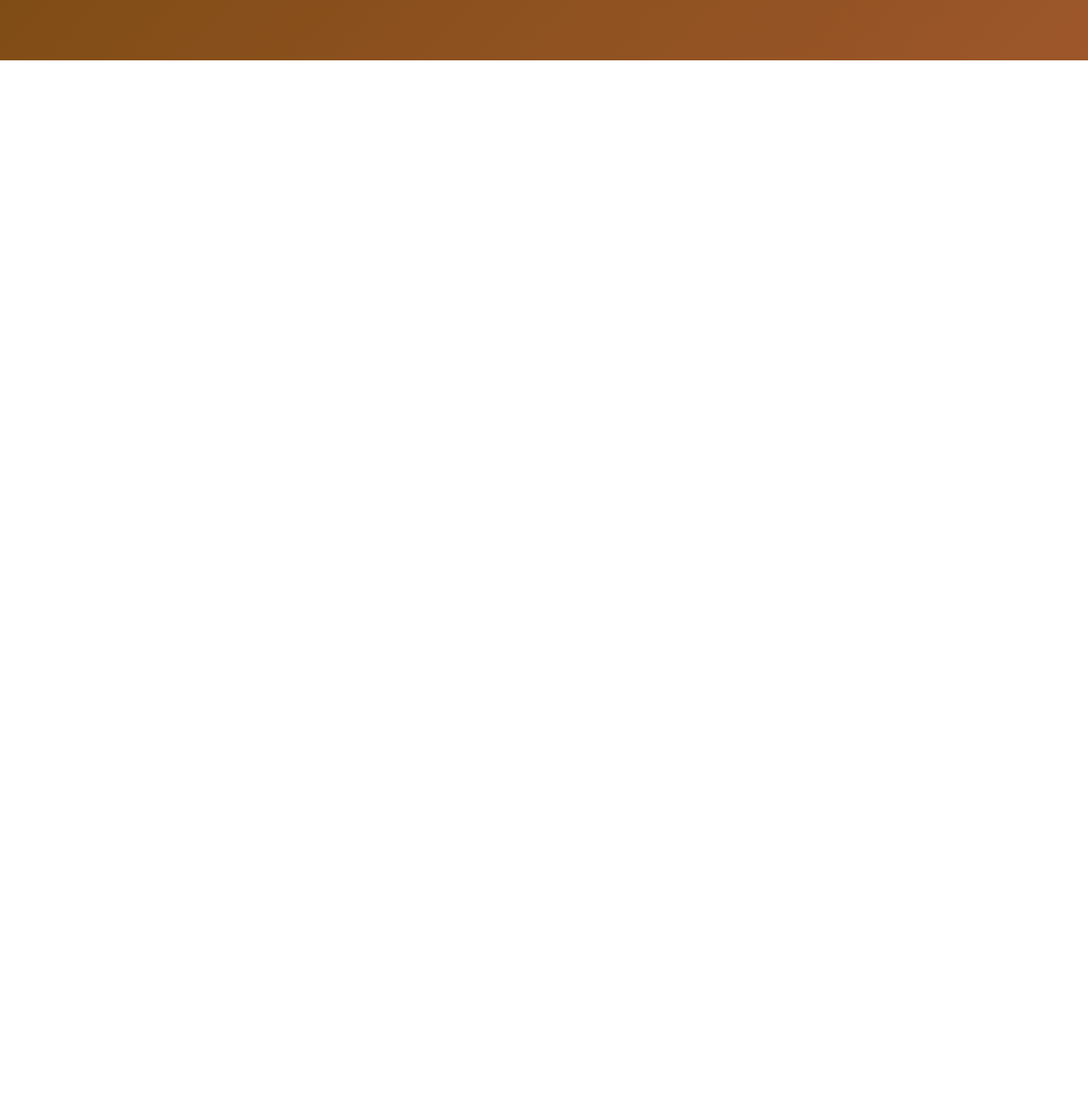
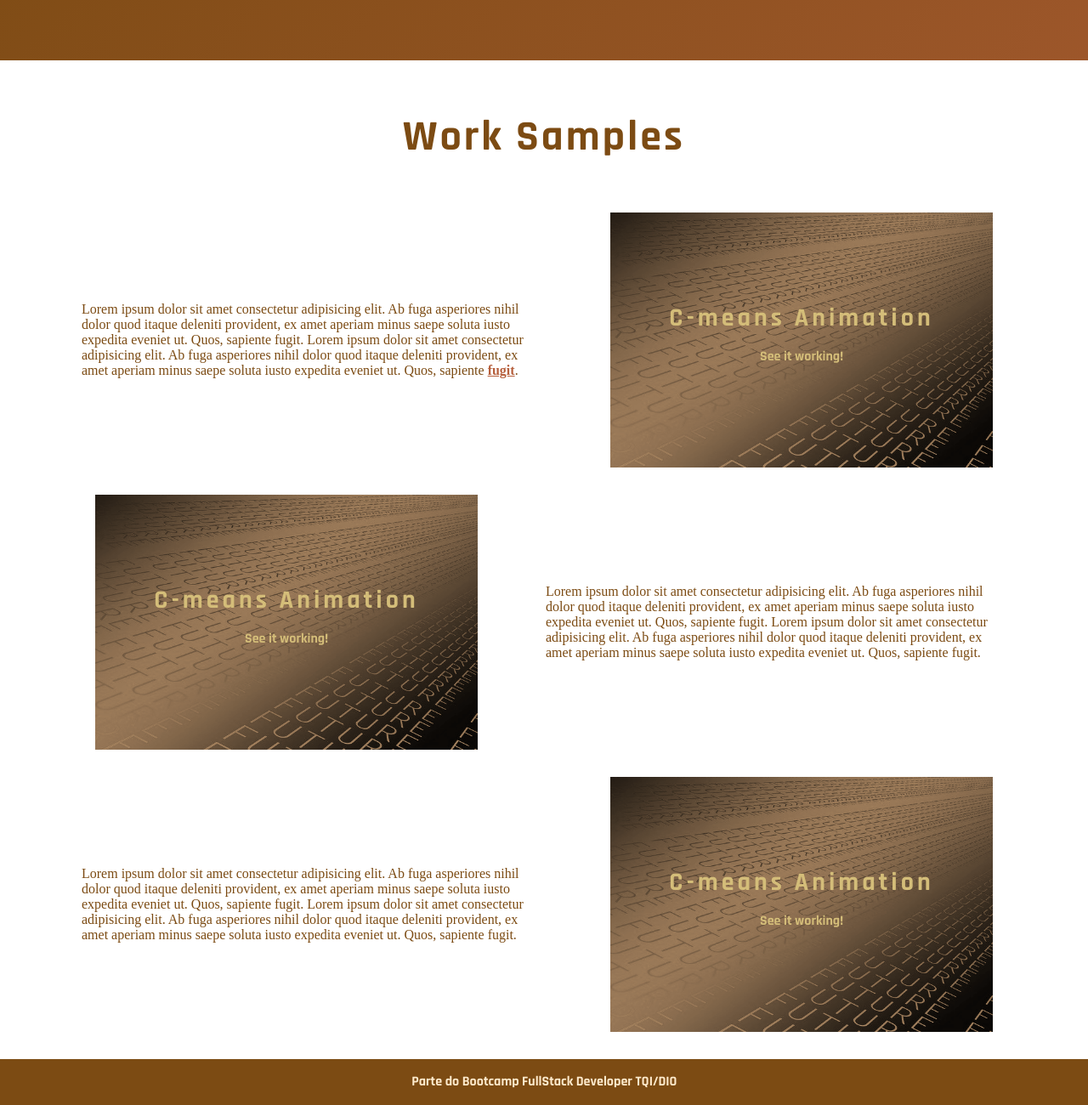
Before and after one commit to PaulaDev21/BootcampTQI-html5, a plain HTML site: page xxx.html in a window 1280 px wide. Shown: the part 729-2029 px from the top of the page at 85% size. Before the commit the page ends 800 px from the top, so only its background shows below. Drawn offline with Linux system fonts and the light colour scheme; a web font is replaced by a local one.

Commit message:
Implemented the content area with anim.card. Issue on animation border.

```diff
--- a/stylesheets/xxx.css
+++ b/stylesheets/xxx.css
@@ -1,4 +1,5 @@
 @import url('https://fonts.googleapis.com/css2?family=Rajdhani:wght@400;700&display=swap');
+@import url('https://fonts.googleapis.com/css2?family=Gentium+Basic:ital,wght@0,400;0,700;1,400&display=swap');
 
 body{
     margin: 0;
@@ -100,35 +101,34 @@ body{
 }
 
 /* ============== menu ITEMS ===========*/
-.menu-separator {
+.menu-background{
     position: absolute;
-    top: 28px;
-    right: 30px;
-    background: invisible;
-    border: 3px solid red;
+    background-color: blanchedalmond;
+    top: -25%;
+    right: -20%;
     height: 40px;
     width: 40px;
+    visibility: hidden;
     border-radius: 50%;
-    box-shadow: 0px 0px 0px 0px blanchedalmond;
-    z-index: -1;
-    transition: 1s ease-in-out 0s;
+    /* box-shadow: 0px 0px 0px 0px blanchedalmond; */
+    transition: 0.5s ease-in-out 0s;
 }
 
-.menu-items{
+.menu-content{
     position: fixed;
     top: 0;
     left: 0;
     width: 100%;
     height: 100vh;
+    border-radius: 50%;
     display: flex;
     flex-direction: column;
     justify-content: center;
     align-items: center;
-    z-index: 2;
     opacity: 0;
     visibility: hidden;
     list-style-type: none;
-    transition: 1s ease-in-out 0s;
+    transition: 0.5s ease-in 0s;
 }
 
 .menu-items ul {
@@ -142,9 +142,15 @@ body{
     color:rgb(124, 75, 19);
     text-decoration: none;
     text-transform: capitalize;
+    transition: ease-in-out;
 }
 
-/* =============== MENU APPEARANCE ANIMATION ========== */
+.menu-items ul li a:hover{
+    color:rgb(165, 118, 47)
+}
+
+/* =============== MENU APPEARANCE ANIMATION ==========
+*/
 #menu-check:checked + .menu-label{
     background-color: blanchedalmond;
 }
@@ -153,19 +159,23 @@ body{
   background-color: rgb(124, 75, 19);
 }
 
-#menu-check:checked ~ .menu-separator{
-    width:80%;
-    height: 80%;
-    box-shadow: 0px 0px 0px 50vmax blanchedalmond;
-    z-index: 1;
+#menu-check:checked ~ .menu-content{
+    opacity: 1;
+    visibility: visible;
+    z-index: 2;
 }
 
-#menu-check:checked + .menu-content.menu-items{
-    opacity: 1;
+ #menu-check:checked ~ .menu-background{
+    width: 110%;
+    height: 120vh;
+    /* box-shadow: 0px 0px 0px 50vmax red; */
     visibility: visible;
-
 }
 
+#menu-check:checked ~ .main-header .header-content {
+    visibility: hidden;
+    opacity: 0;
+}
 
 /* ==== HEADER CONTENT ===== */
 .header-content{
@@ -203,3 +213,125 @@ h1, h2{
     color: rgb(124, 75, 19);
     background-color: blanchedalmond;
 }
+
+/* =========== PAGE CONTENT - ARTICLE SUMMARIES =====
+*/
+.content-area{
+    color:rgb(124, 75, 19);
+    width: 100%;
+    height: auto;
+    display: flex;
+    flex-direction: column;
+    align-items: center;
+    justify-content:center;
+    margin: 1rem 0;
+}
+.content-area h2{
+    font-size: 50px;
+}
+.content-area a{
+    color: rgba(182,95,60,1);
+    font-weight: bold;
+}
+.content-area a:hover{
+    color: rgb(235, 189, 53)
+}
+
+.all-summaries{
+    display: flex;
+    flex-direction: column;
+    justify-content: center;
+    align-items: center;
+    width: 90%;
+
+}
+.summary-wrapper1 {
+    display: flex;
+    justify-content: center;
+    align-items: center;
+    width: 100%
+}
+
+.summary-wrapper2 {
+    display: flex;
+    flex-direction: row-reverse;
+    justify-content: center;
+    align-items: center;
+    width: 100%
+}
+
+.text-summary{
+    width: 50%;
+    padding: 0 2rem;
+    font-family: 'Gentium Basic', serif;
+}
+
+.card-wrapper{
+    width:50%;
+    height: auto;
+    display: flex;
+    justify-items: center;
+    align-items: center;
+}
+
+.card-wrapper::before{
+    content: '';
+    position: absolute;
+    width: 100px;
+    height: 100px;
+    border: 1px solid blanchedalmond;
+    opacity: 0;
+    transition: 0.3s;
+}
+
+.card-wrapper h2 {
+    color:rgb(235, 189, 53);
+    font-size: 30px;
+    letter-spacing: 4px;
+    margin: 0;
+    transition: 0.3s;
+}
+
+.card-wrapper p{
+    color:rgb(235, 189, 53);
+    font-weight: bold;
+
+}
+.card{
+    width: 450px;
+    height: 300px;
+    margin: 1em 3em;
+    background-image: url('../img/card-background.png');
+    background-repeat: no-repeat;
+    background-size: cover;
+    background-position: center;
+    display: flex;
+    flex-direction: column;
+    justify-content: center;
+    align-items: center;
+    filter: grayscale(0.5);
+    color: blanchedalmond;
+    cursor:pointer;
+    transition: 0.3s;
+}
+
+.card:hover {
+    filter: unset;
+}
+
+.card:hover > .card-wrapper::before {
+    opacity: 1;
+    width: 350px;
+    height: 200px;
+}
+
+footer {
+    padding: 0.02rem;
+    font-weight: bold;
+    font-display: 2px;
+    text-align: center;
+    background-color: rgb(124, 75, 19);
+    color:blanchedalmond;
+    width: 100%;
+
+}
--- a/xxx.html
+++ b/xxx.html
@@ -13,13 +13,15 @@
     <header class="main-header">
 
         <div class="menu">
+
             <input type="checkbox" name="" id="menu-check">
             <label for="menu-check" class="menu-label">
                 <div class="trace"></div>
                 <div class="trace"></div>
                 <div class="trace"></div>
             </label>
-            <div class="menu-separator"></div>
+            <div class="menu-background"></div>
+
             <div class="menu-content">
                 <nav class="menu-items">
                     <ul>
@@ -41,6 +43,86 @@
             </nav>
         </div>
     </header>
+
+    <section class="content-area">
+        <header>
+            <h2>Work Samples</h2>
+        </header>
+        <div class="all-summaries">
+            <section class="summary-wrapper1">
+                <summary class="text-summary">
+                    <p>
+                        Lorem ipsum dolor sit amet consectetur
+                        adipisicing elit. Ab fuga asperiores nihil
+                        dolor quod itaque deleniti provident, ex
+                        amet aperiam minus saepe soluta iusto
+                        expedita eveniet ut. Quos, sapiente fugit.
+                        Lorem ipsum dolor sit amet consectetur
+                        adipisicing elit. Ab fuga asperiores nihil
+                        dolor quod itaque deleniti provident, ex
+                        amet aperiam minus saepe soluta iusto
+                        expedita eveniet ut. Quos, sapiente <a href="#">fugit</a>.
+                    </p>
+                </summary>
+                <section class="card-wrapper">
+                    <div class="card">
+                        <h2>C-means Animation</h2>
+                        <p>See it working!</p>
+                    </div>
+                </section>
+            </section>
+
+            <section class="summary-wrapper2">
+                <summary class="text-summary">
+                    <p>
+                        Lorem ipsum dolor sit amet consectetur
+                        adipisicing elit. Ab fuga asperiores nihil
+                        dolor quod itaque deleniti provident, ex
+                        amet aperiam minus saepe soluta iusto
+                        expedita eveniet ut. Quos, sapiente fugit.
+                        Lorem ipsum dolor sit amet consectetur
+                        adipisicing elit. Ab fuga asperiores nihil
+                        dolor quod itaque deleniti provident, ex
+                        amet aperiam minus saepe soluta iusto
+                        expedita eveniet ut. Quos, sapiente fugit.
+                    </p>
+                </summary>
+                <section class="card-wrapper">
+                    <div class="card">
+                        <h2>C-means Animation</h2>
+                        <p>See it working!</p>
+                    </div>
+                </section>
+            </section>
+
+
+            <section class="summary-wrapper1">
+                <summary class="text-summary">
+                    <p>
+                        Lorem ipsum dolor sit amet consectetur
+                        adipisicing elit. Ab fuga asperiores nihil
+                        dolor quod itaque deleniti provident, ex
+                        amet aperiam minus saepe soluta iusto
+                        expedita eveniet ut. Quos, sapiente fugit.
+                        Lorem ipsum dolor sit amet consectetur
+                        adipisicing elit. Ab fuga asperiores nihil
+                        dolor quod itaque deleniti provident, ex
+                        amet aperiam minus saepe soluta iusto
+                        expedita eveniet ut. Quos, sapiente fugit.
+                    </p>
+                </summary>
+                <section class="card-wrapper">
+                    <div class="card">
+                        <h2>C-means Animation</h2>
+                        <p>See it working!</p>
+                    </div>
+                </section>
+            </section>
+        </div>
+    </section>
+    <footer>
+        <p>Parte do Bootcamp FullStack Developer TQI/DIO</p>
+    </footer>
 </body>
 
 </html>
```
Also changed, not shown: 1 other file.
